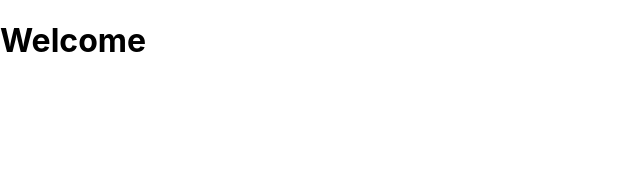
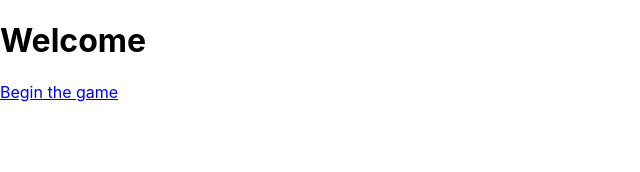
Before and after one commit to carry-all/react-learning-client, a React (Create React App) app: page /#/ in a window 1280 px wide. Shown: the top 172 px of the page, without its empty margins (0-640 px from the left). Built offline with nearby package versions, Linux system fonts and the light colour scheme.

Commit message:
Added link

```diff
--- a/src/welcome/welcome.js
+++ b/src/welcome/welcome.js
@@ -1,9 +1,11 @@
 import React from 'react';
+import { Link } from 'react-router-dom';
 
 function Welcome(props) {
     return (
     <div>
         <h1>Welcome</h1>
+        <Link to="/game" >Begin the game</Link>
     </div>
     );
 }
```
